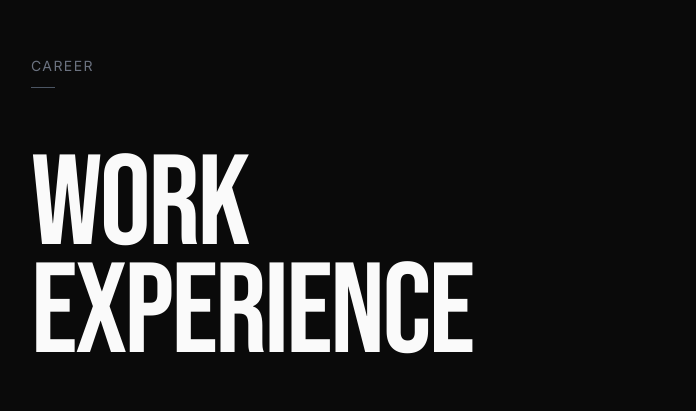
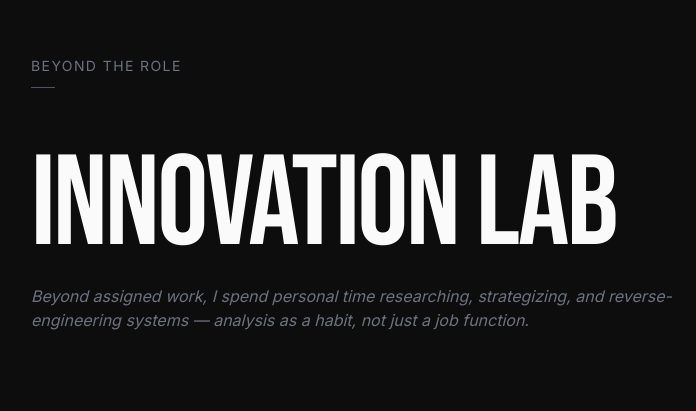
Before and after one commit to arunraj-3117/AntonyDaniel-Portfolio, a React (Vite) app: page / in a window 1280 px wide. Shown: the part 4195-4606 px from the top of the page, without its empty margins (65-761 px from the left). Built offline with nearby package versions, Linux system fonts and the light colour scheme; the HTML template or start-up script is replaced by a standard one.

Commit message:
Add InnovationLab component to Index page

```diff
--- a/src/pages/Index.tsx
+++ b/src/pages/Index.tsx
@@ -3,6 +3,7 @@ import { GrainOverlay } from '@/components/GrainOverlay'
 import { Hero } from '@/components/Hero'
 import { About } from '@/components/About'
 import { Skills } from '@/components/Skills'
+import { InnovationLab } from '@/components/InnovationLab'
 import { Work } from '@/components/Work'
 import { Projects } from '@/components/Projects'
 import { Education } from '@/components/Education'
@@ -17,6 +18,7 @@ export default function Index() {
         <Hero />
         <About />
         <Skills />
+        <InnovationLab />
         <Work />
         <Projects />
         <Education />
```
